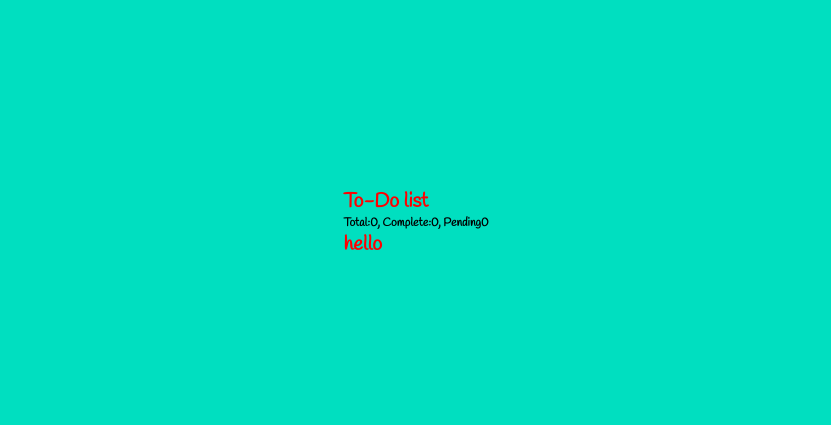
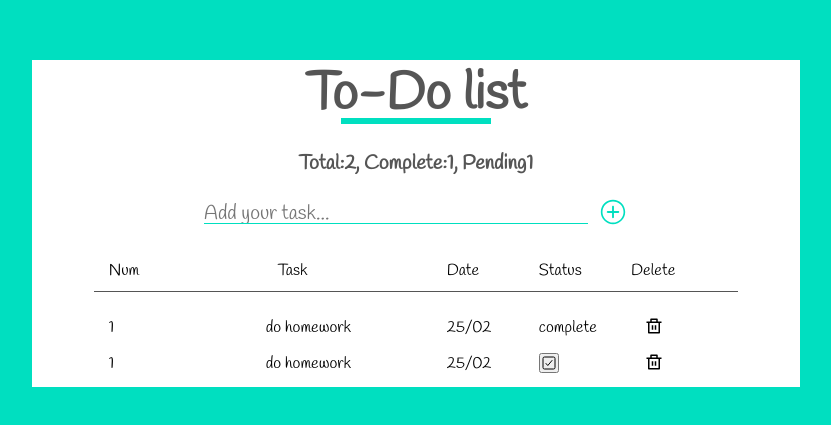
Before and after one commit to MohammadGhajari/react-todo, a React (Vite) app in the folder react-todo/: page / in a window 1280 px wide. Shown: the part 177-602 px from the top of the page, without its empty margins (224-1055 px from the left). Built offline with nearby package versions, Linux system fonts and the light colour scheme.

Commit message:
adding some styles and components

```diff
--- a/react-todo/src/App.tsx
+++ b/react-todo/src/App.tsx
@@ -1,27 +1,31 @@
 import React, { useState } from "react";
-import AddToDo from './components/AddToDo';
+import AddToDo from "./components/AddToDo";
+import Header from "./components/Header";
+import TableHeader from "./components/TableHeader";
+import ToDo from "./components/ToDo";
 import "./css/app.css";
 
 
+
 const App: React.FC = () => {
-
-    const [toDoes, setToDoes] = useState<{num: number, text: string, data: string, status: string}[]>([])
-
-
+    const [toDoes, setToDoes] = useState<{ num: number; text: string; date: string; status: string }[]>([{num: 1, text: 'do homework', date:'25/02', status: 'complete'},
+    {num: 1, text: 'do homework', date:'25/02', status: 'incomplete'} ]);
 
     const totalToDo = toDoes.length;
-    const completeCount = toDoes.filter(elem => elem.status === 'complete').length;
-    const pendingCount = totalToDo - completeCount;
-
+    const completedCount = toDoes.filter((elem) => elem.status === "complete").length;
+    const pendingCount = totalToDo - completedCount;
 
     return (
         <div className="app">
             <div className="page">
-                <header>
-                    <h1>To-Do list</h1>
-                    <h3>{`Total:${totalToDo}, Complete:${completeCount}, Pending${pendingCount}`}</h3>
-                </header>
+                <Header
+                    totalToDo={totalToDo}
+                    completedCount={completedCount}
+                    pendingCount={pendingCount}
+                />
                 <AddToDo />
+                <TableHeader />
+                {toDoes.map(todo => <ToDo todo={todo} />)}
             </div>
         </div>
     );
--- a/react-todo/src/components/AddToDo.tsx
+++ b/react-todo/src/components/AddToDo.tsx
@@ -1,12 +1,14 @@
 import React from 'react';
-import "../css/addtodo.css";
+import { IoIosAddCircleOutline } from "react-icons/io";
+import "../css/app.css";
 
 
 
 const AddToDo: React.FC = () => {
-    return <h1>
-        hello
-    </h1>
+    return <div className='input-container'>
+        <input type="text" placeholder='Add your task...' />
+        <button className='add-todo-btn'><IoIosAddCircleOutline /></button>
+    </div>
 }
 
 export default AddToDo;
--- /dev/null
+++ b/react-todo/src/components/Header.tsx
@@ -0,0 +1,20 @@
+import React from "react";
+
+
+interface entry {
+    totalToDo: number,
+    completedCount: number,
+    pendingCount: number
+}
+
+const Header: React.FC<entry> = ({totalToDo, completedCount, pendingCount}) => {
+    return (
+        <header>
+            <h1>To-Do list</h1>
+            <span></span>
+            <h3>{`Total:${totalToDo}, Complete:${completedCount}, Pending${pendingCount}`}</h3>
+        </header>
+    );
+};
+
+export default Header;
--- /dev/null
+++ b/react-todo/src/components/TableHeader.tsx
@@ -0,0 +1,14 @@
+import React from 'react';
+
+
+const TableHeader:React.FC = () => {
+    return <div className='table-header-container'>
+        <div className="num">Num</div>
+        <div className="task">Task</div>
+        <div className="data">Date</div>
+        <div className="status">Status</div>
+        <div className="delete">Delete</div>
+    </div>
+}
+
+export default TableHeader;
--- /dev/null
+++ b/react-todo/src/components/ToDo.tsx
@@ -0,0 +1,21 @@
+import React from 'react';
+import { RiDeleteBinLine } from "react-icons/ri";
+import { IoCheckboxOutline } from "react-icons/io5";
+
+
+interface entry {
+     todo: { num: number; text: string; date: string; status: string; }
+}
+
+const ToDo:React.FC<entry> = ({todo}) => {
+
+    return <div className='table-data-container'>
+    <div className="num">{todo.num}</div>
+    <div className="task">{todo.text}</div>
+    <div className="data">{todo.date}</div>
+    <div className="status">{todo.status === 'complete' ? 'complete': <button><IoCheckboxOutline /></button>}</div>
+    <div className="delete"><button><RiDeleteBinLine /></button></div>
+</div>
+}
+
+export default ToDo;
--- a/react-todo/src/css/addtodo.css
+++ /dev/null
@@ -1,5 +0,0 @@
-h1 {
-  color: red;
-}
-
-/*# sourceMappingURL=addtodo.css.map */
--- a/react-todo/src/css/app.css
+++ b/react-todo/src/css/app.css
@@ -37,7 +37,131 @@ body {
   display: flex;
   flex-direction: column;
   justify-content: flex-start;
-  align-items: centers;
+  align-items: center;
+  width: 60%;
+  background-color: white;
+}
+.page header {
+  display: flex;
+  gap: 2rem;
+  flex-direction: column;
+  align-items: center;
+  width: 100%;
+  position: relative;
+}
+.page header h1 {
+  font-size: 5.2rem;
+  color: #555;
+}
+.page header h3 {
+  font-size: 2rem;
+  color: #555;
+}
+.page header span {
+  background-color: #00dfc0;
+  height: 0.6rem;
+  width: 15rem;
+  position: absolute;
+  bottom: 45%;
+}
+
+.input-container {
+  margin-top: 2rem;
+  display: flex;
+  justify-content: center;
+  align-items: center;
+  gap: 1rem;
+  width: 100%;
+}
+.input-container .add-todo-btn {
+  background: transparent;
+  border: none;
+  border-radius: 2px;
+  cursor: pointer;
+}
+.input-container .add-todo-btn svg {
+  color: #00dfc0;
+  font-size: 3rem;
+  transition: 0.2s;
+}
+.input-container .add-todo-btn svg:hover {
+  color: #06a28e;
+}
+.input-container input {
+  width: 50%;
+  height: 2rem;
+  font-size: 2rem;
+  border: none;
+  border-bottom: 1px solid #00dfc0;
+  background: transparent;
+  outline: none;
+}
+.input-container input:focus {
+  border-bottom: 2px solid #00dfc0;
+}
+.input-container input::placeholder {
+  font-family: "handlee", cursive;
+  font-size: 2rem;
+}
+
+.table-header-container {
+  margin-top: 3rem;
+  margin-bottom: 2rem;
+  padding: 0 1.5rem 1rem;
+  display: flex;
+  width: 80%;
+  font-size: 1.6rem;
+  border-bottom: solid 1px #555;
+}
+.table-header-container .num, .table-header-container .task {
+  width: 27.5%;
+}
+.table-header-container .data, .table-header-container .status, .table-header-container .delete {
+  width: 15%;
+}
+
+.table-data-container {
+  margin-top: 0.5rem;
+  padding: 0 1.5rem 1rem;
+  display: flex;
+  width: 80%;
+  font-size: 1.6rem;
+}
+.table-data-container:first-child {
+  background-color: red;
+}
+.table-data-container .num {
+  width: 10%;
+}
+.table-data-container .task {
+  width: 45%;
+  display: flex;
+  justify-content: center;
+}
+.table-data-container .data, .table-data-container .status, .table-data-container .delete {
+  width: 15%;
+}
+.table-data-container .delete {
+  position: relative;
+}
+.table-data-container .delete button {
+  position: absolute;
+  left: 15%;
+  background: transparent;
+  border: none;
+  cursor: pointer;
+}
+.table-data-container .delete button svg {
+  font-size: 1.8rem;
+}
+.table-data-container .status button {
+  padding: 0;
+  width: 2rem;
+  height: 2rem;
+}
+.table-data-container .status button svg {
+  width: 100%;
+  height: 100%;
 }
 
 /*# sourceMappingURL=app.css.map */
--- a/react-todo/src/sass/addtodo.scss
+++ /dev/null
@@ -1,3 +0,0 @@
-h1 {
-    color: red;
-}
--- a/react-todo/src/sass/app.scss
+++ b/react-todo/src/sass/app.scss
@@ -2,6 +2,13 @@
     font-family: handlee;
     src: url('../fonts/Handlee-Regular.ttf');
 }
+
+
+$text-color: #555;
+$color-primary: #00dfc0;
+$color-primary-tint: #06a28e;
+
+
 * {
     padding: 0;
     margin: 0;
@@ -19,7 +26,7 @@ body {
     height: 100%;
 }
 .app {
-    background-color: #00dfc0;
+    background-color: $color-primary;
     width: 100%;
     height: 100%;
     display: flex;
@@ -32,5 +39,146 @@ body {
     display: flex;
     flex-direction: column;
     justify-content: flex-start;
-    align-items: centers;
+    align-items: center;
+    width: 60%;
+    background-color: white;
+    & header {
+        display: flex;
+        gap: 2rem;
+        flex-direction: column;
+        align-items: center;
+        width: 100%;
+        position: relative;
+
+
+        & h1 {
+            font-size: 5.2rem;
+            color: $text-color;
+        }
+        & h3 {
+            font-size: 2rem;
+            color: $text-color;
+        }
+        & span {
+            background-color: $color-primary;
+            height: 0.6rem;
+            width: 15rem;
+            position: absolute;
+            bottom: 45%;
+        }
+
+    }
 }
+
+.input-container {
+    margin-top: 2rem;
+    display: flex;
+    justify-content: center;
+    align-items: center;
+    gap: 1rem;
+    width: 100%;
+
+    & .add-todo-btn {
+        background: transparent;
+        border: none;
+        border-radius: 2px;
+        cursor: pointer;
+
+        & svg {
+            color: $color-primary;
+            font-size: 3rem;
+            transition: 0.2s;
+        }
+        & svg:hover {
+            color: $color-primary-tint
+        }
+    }
+
+    & input {
+        width: 50%;
+        height: 2rem;
+        font-size: 2rem;
+        border: none;
+        border-bottom: 1px solid $color-primary;
+        background: transparent;
+        outline: none;
+    }
+    & input:focus {
+        border-bottom: 2px solid $color-primary;
+    }
+
+    & input::placeholder {
+        font-family: "handlee", cursive;
+        font-size: 2rem;
+    }
+}
+
+.table-header-container {
+    margin-top: 3rem;
+    margin-bottom: 2rem;
+    padding: 0 1.5rem 1rem;
+    display: flex;
+    width: 80%;
+    font-size: 1.6rem;
+    border-bottom: solid 1px #555;
+    & .num, & .task {
+        width: 27.5%;
+    }
+    & .data, & .status, & .delete {
+        width: 15%;
+    }
+}
+
+.table-data-container {
+
+    margin-top: 0.5rem;
+    padding: 0 1.5rem 1rem;
+    display: flex;
+    width: 80%;
+    font-size: 1.6rem;
+
+
+    &:first-child {
+        background-color: red;
+    }
+
+    & .num {
+        width: 10%;
+    }
+    & .task {
+        width: 45%;
+        display: flex;
+        justify-content: center;
+    }
+    & .data, & .status, & .delete {
+        width: 15%;
+    }
+    & .delete {
+        position: relative;
+        & button {
+            position: absolute;
+            left: 15%;
+            background: transparent;
+            border: none;
+            cursor: pointer;
+            & svg {
+                font-size: 1.8rem;
+            }
+        }
+    }
+
+    & .status {
+        & button {
+            padding: 0;
+            width: 2rem;
+            height: 2rem;
+
+            & svg {
+                width: 100%;
+                height: 100%;
+            }
+        }
+
+    }
+
+}
```
Also changed, not shown: 2 other files (tests, documents, lock files or other folders).
